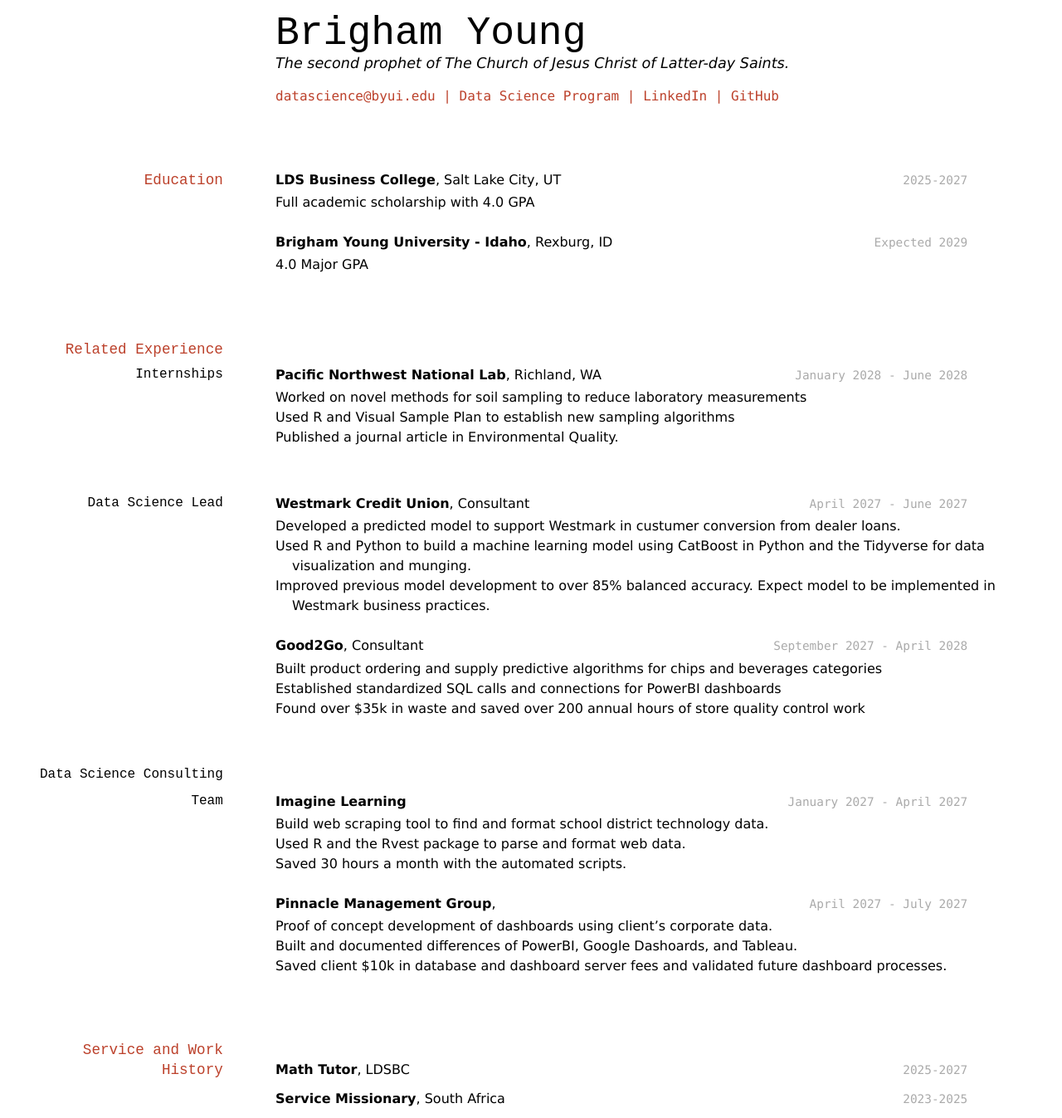
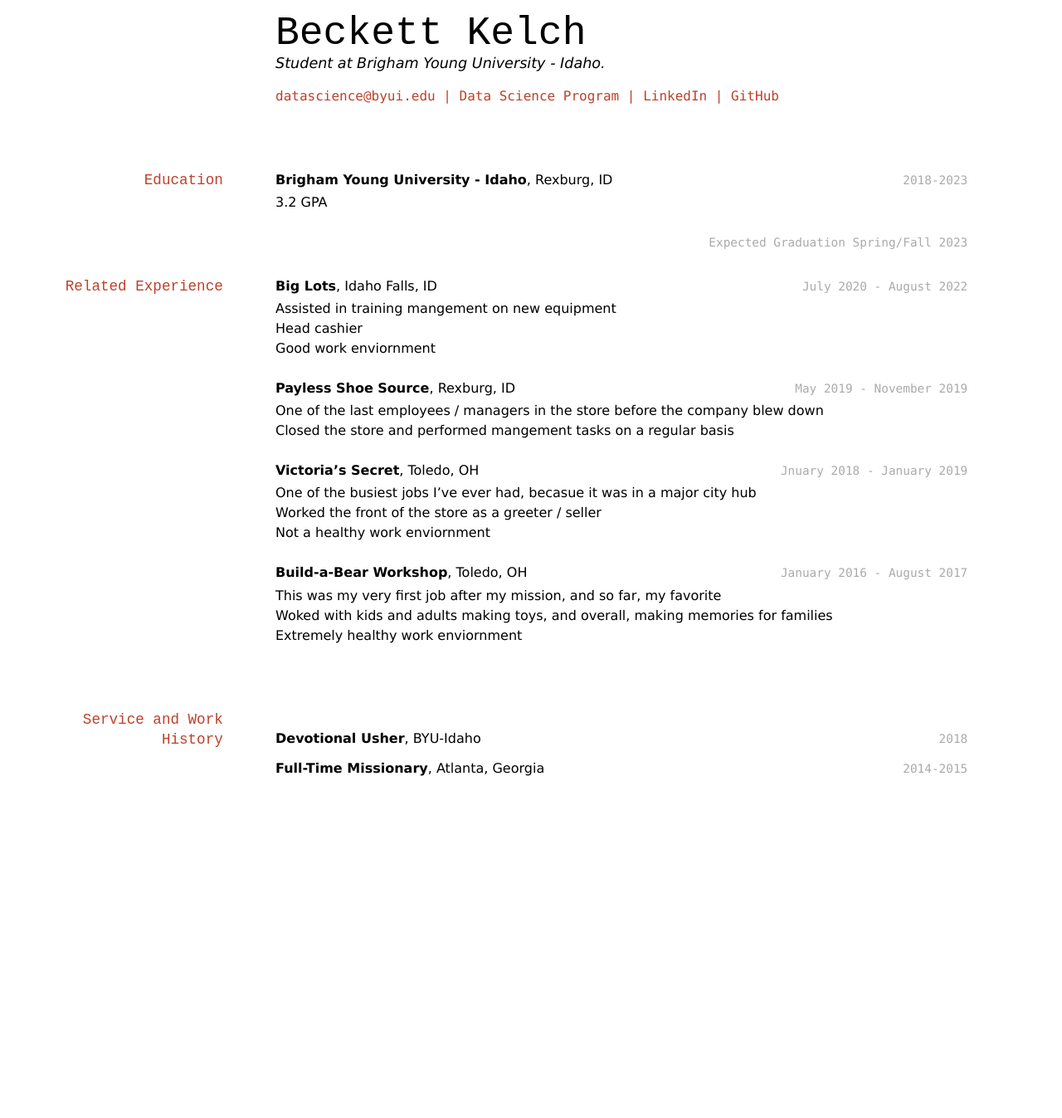
Before and after one commit to Beckett1995/Becketts_Resume, a Jekyll site: the page built from docs/index.md, in a window 1280 px wide. Shown: the whole page at 83% size. Built offline with Jekyll 4.4.1, drawn with Linux system fonts in a browser that asks for light colours; after the commit the page ends 949 px from its top, so only the background shows below that.

Commit message:
Update index.md
Yay, it's done!

```diff
--- a/docs/index.md
+++ b/docs/index.md
@@ -2,13 +2,13 @@
 layout: cv
 title: Beckett Kelch's Resume
 ---
-# Brigham Young
-The second prophet of The Church of Jesus Christ of Latter-day Saints.
+# Beckett Kelch
+Student at Brigham Young University - Idaho.
 
 <div id="webaddress">
 <a href="datascience@byui.edu">datascience@byui.edu</a>
 | <a href="https://byuidatascience.github.io/development.html">Data Science Program</a>
-| <a href="https://www.linkedin.com/groups/13537407/">LinkedIn</a>
+| <a href="https://www.linkedin.com/in/rebekka-kelch-191130133/">LinkedIn</a>
 | <a href="https://github.com/byuids-resumes">GitHub</a>
 </div>
 
@@ -16,72 +16,55 @@ The second prophet of The Church of Jesus Christ of Latter-day Saints.
 
 ## Education
 
-`2025-2027`
-__LDS Business College__, Salt Lake City, UT
-
-- Full academic scholarship with 4.0 GPA
-
-`Expected 2029`
+`2018-2023`
 __Brigham Young University - Idaho__, Rexburg, ID
 
-- 4.0 Major GPA
+- 3.2 GPA
+
+`Expected Graduation Spring/Fall 2023`
 
 
 ## Related Experience
 
-### Internships
+`July 2020 - August 2022`
+__Big Lots__, Idaho Falls, ID
 
-`January 2028 - June 2028`
-__Pacific Northwest National Lab__, Richland, WA
+- Assisted in training mangement on new equipment
+- Head cashier
+- Good work enviornment
 
-- Worked on novel methods for soil sampling to reduce laboratory measurements
-- Used R and Visual Sample Plan to establish new sampling algorithms
-- Published a journal article in Environmental Quality.
+`May 2019 - November 2019`
+__Payless Shoe Source__, Rexburg, ID
 
-### Data Science Lead
+- One of the last employees / managers in the store before the company blew down
+- Closed the store and performed mangement tasks on a regular basis
 
-`April 2027 - June 2027`
-__Westmark Credit Union__, Consultant
+`Jnuary 2018 - January 2019`
+__Victoria's Secret__, Toledo, OH
 
-- Developed a predicted model to support Westmark in custumer conversion from dealer loans.
-- Used R and Python to build a machine learning model using CatBoost in Python and the Tidyverse for data visualization and munging.
-- Improved previous model development to over 85% balanced accuracy. Expect model to be implemented in Westmark business practices.
+- One of the busiest jobs I've ever had, becasue it was in a major city hub
+- Worked the front of the store as a greeter / seller
+- Not a healthy work enviornment
 
-`September 2027 - April 2028`
-__Good2Go__, Consultant
+`January 2016 - August 2017`
+__Build-a-Bear Workshop__, Toledo, OH
 
-- Built product ordering and supply predictive algorithms for chips and beverages categories
-- Established standardized SQL calls and connections for PowerBI dashboards
-- Found over $35k in waste and saved over 200 annual hours of store quality control work
-
-### Data Science Consulting Team
-
-`January 2027 - April 2027`
-__Imagine Learning__
-
-- Build web scraping tool to find and format school district technology data.
-- Used R and the Rvest package to parse and format web data.
-- Saved 30 hours a month with the automated scripts.
-
-`April 2027 - July 2027`
-__Pinnacle Management Group__,
-
-- Proof of concept development of dashboards using client's corporate data.
-- Built and documented differences of PowerBI, Google Dashoards, and Tableau.
-- Saved client $10k in database and dashboard server fees and validated future dashboard processes.
+- This was my very first job after my mission, and so far, my favorite
+- Woked with kids and adults making toys, and overall, making memories for families
+- Extremely healthy work enviornment
 
 
 ## Service and Work History
 
-`2025-2027`
-__Math Tutor__, LDSBC
+`2018`
+__Devotional Usher__, BYU-Idaho
 
 
-`2023-2025`
-__Service Missionary__, South Africa
+`2014-2015`
+__Full-Time Missionary__, Atlanta, Georgia
 
 
 
 <!-- ### Footer
 
-Last updated: May 2013 -->
+Last updated: December 2022 -->
```
